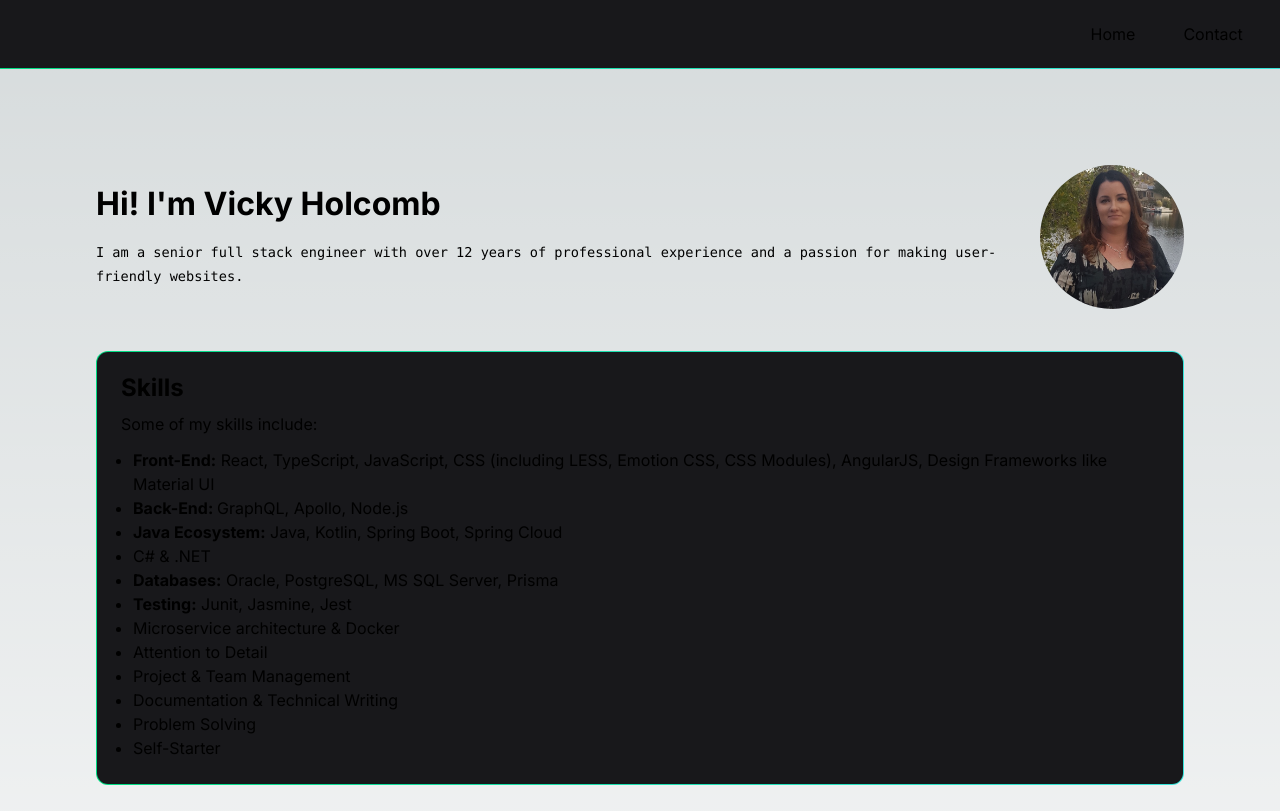
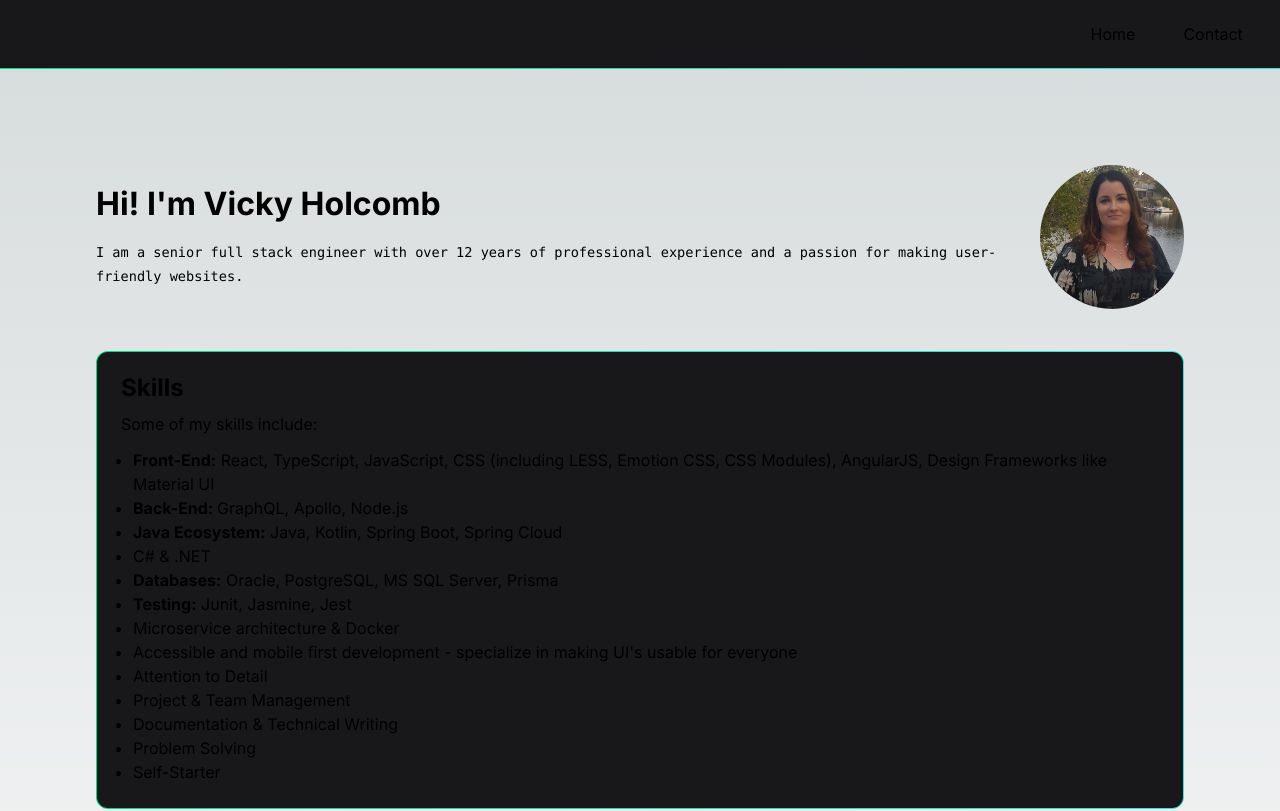
Before and after one commit to vholcomb/portfolio, a Next.js app: page / in a window 1280 px wide. Shown: the top 811 px of the page. Built offline with nearby package versions, Linux system fonts and the light colour scheme.

Commit message:
Add another skill

```diff
--- a/app/page.tsx
+++ b/app/page.tsx
@@ -32,6 +32,7 @@ const Home = () => (
         <li><strong>Databases:</strong> Oracle, PostgreSQL, MS SQL Server, Prisma</li>
         <li><strong>Testing:</strong> Junit, Jasmine, Jest</li>
         <li>Microservice architecture & Docker</li>
+        <li>Accessible and mobile first development - specialize in making UI's usable for everyone</li>
         <li>Attention to Detail</li>
         <li>Project & Team Management</li>
         <li>Documentation & Technical Writing</li>
```
